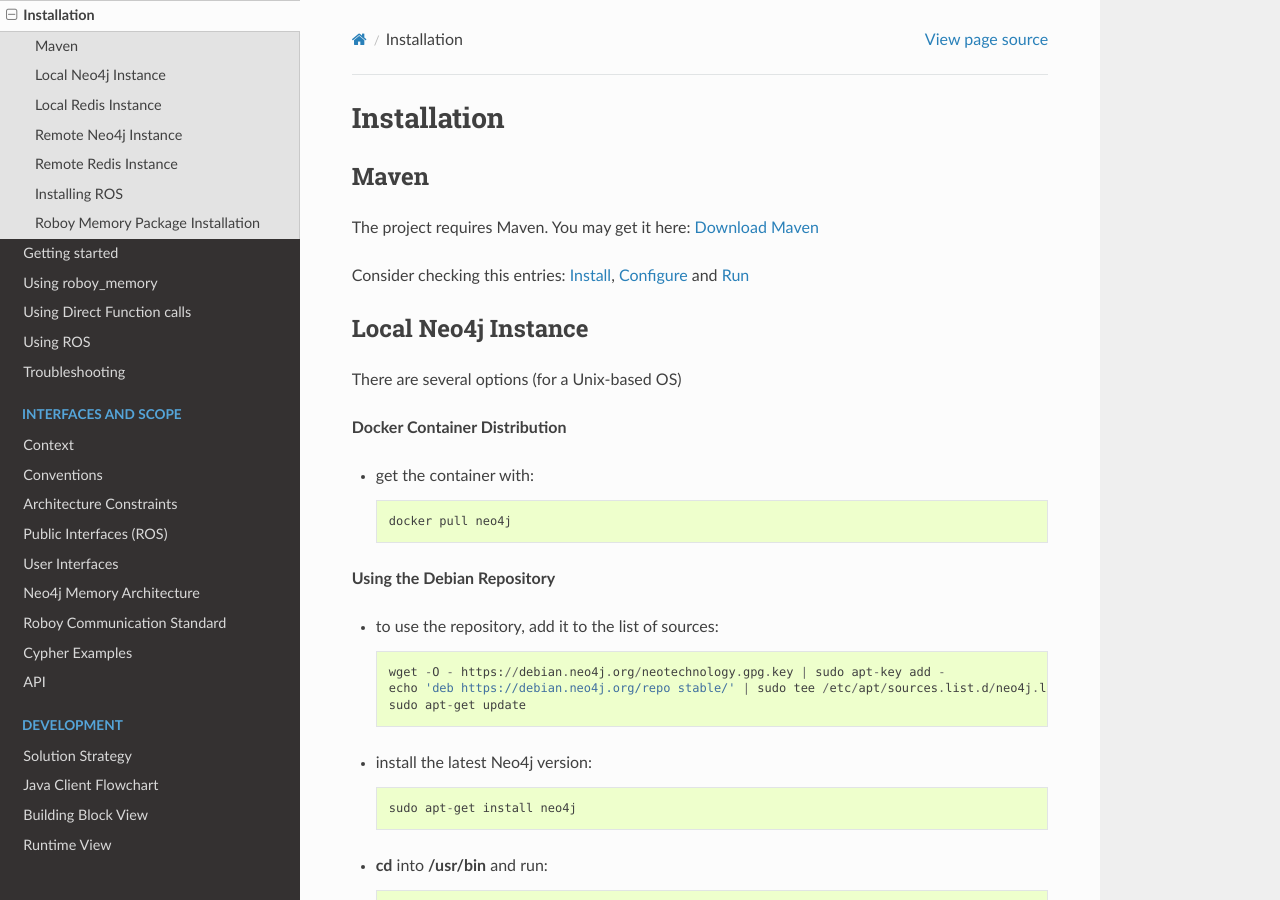
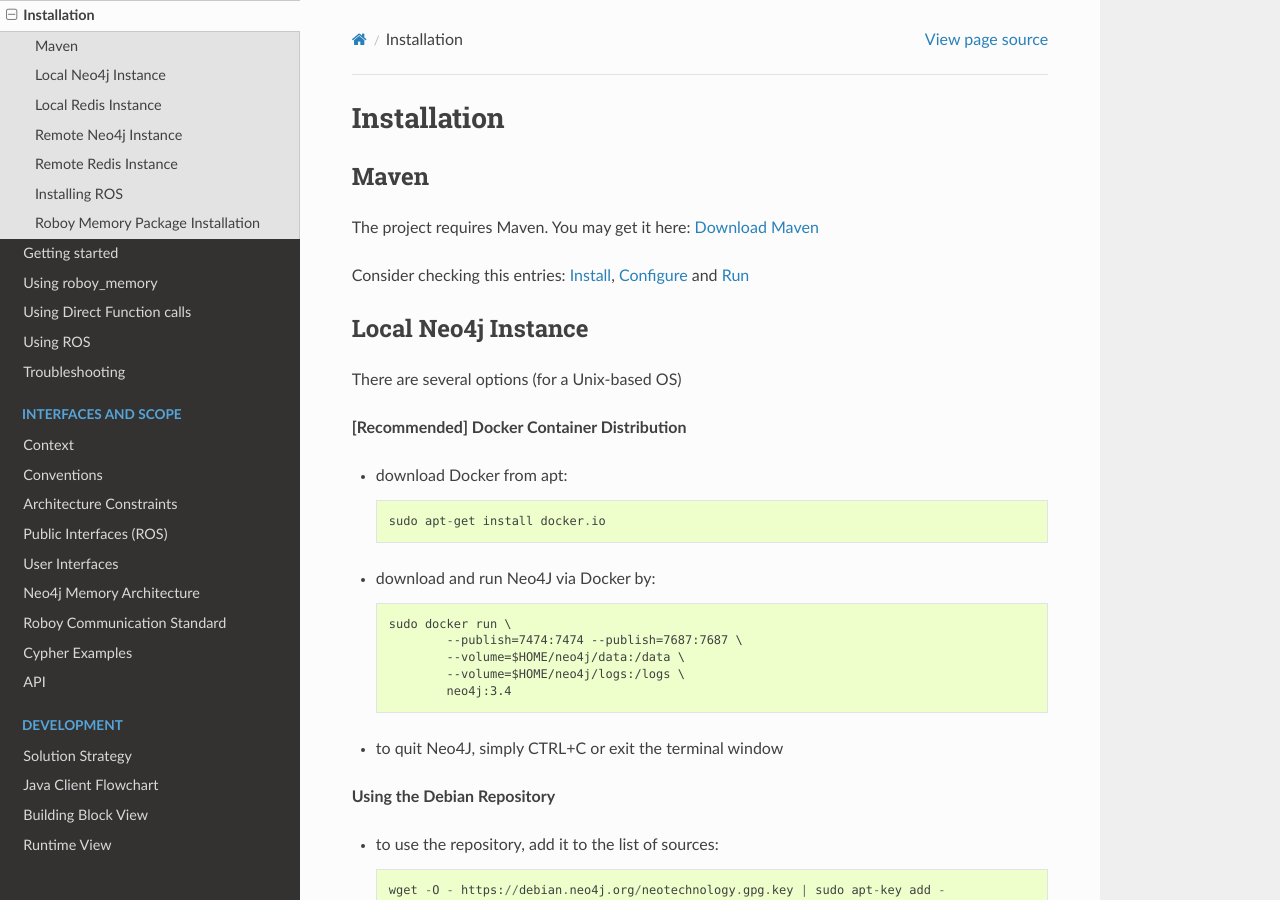
Before and after one commit to Roboy/memory, a Sphinx documentation site: the page built from docs/Usage/0_installation.rst, in a window 1280 px wide and 900 px high. Built offline with Sphinx 7.4.7 and the Read the Docs theme 2.0.0, drawn with Linux system fonts in a browser that asks for light colours.

Commit message:
[Docs] Updated some info & spell checked

```diff
--- a/docs/ScopeContext/0_system_scope_and_context.rst
+++ b/docs/ScopeContext/0_system_scope_and_context.rst
@@ -6,7 +6,7 @@
     then parsed internally.
 
 The Memory Module receives input from other Cognition module in form of JSON string containing RCS payload which is then parsed internally.
-RCS payload contains valid request, otherwise exeption would be raised and Memory Module would answer with "FAIL" and error message.
+RCS payload contains valid request, otherwise exception would be raised and Memory Module would answer with "FAIL" and error message.
 
 The main output of the Memory Module is either a single piece of data (JSON object) or set of **IDs**.
 
@@ -14,7 +14,7 @@
 
 .. _context_within_environment:
 .. figure:: images/uml_system_context.*
-  :alt: Bulding blocks overview
+  :alt: Building blocks overview
 
   UML System Context
 
--- a/docs/ScopeContext/6_roboy_protocol.rst
+++ b/docs/ScopeContext/6_roboy_protocol.rst
@@ -14,7 +14,7 @@
 
     {
         'label': 'some_label',
-        'faceVector': [float, ..., float] // Under comsideration, OPTIONAL
+        'faceVector': [float, ..., float] // Under consideration, OPTIONAL
         'properties': {
             'prop_a': 'value_a',
             'prop_b': 'value_b'
--- a/docs/Usage/0_installation.rst
+++ b/docs/Usage/0_installation.rst
@@ -15,11 +15,21 @@
 
 There are several options (for a Unix-based OS)
 
-**Docker Container Distribution**
+**[Recommended] Docker Container Distribution**
 
-- get the container with::
+- download Docker from apt::
 
-	docker pull neo4j
+	sudo apt-get install docker.io
+
+- download and run Neo4J via Docker by::
+
+	sudo docker run \
+		--publish=7474:7474 --publish=7687:7687 \
+		--volume=$HOME/neo4j/data:/data \
+		--volume=$HOME/neo4j/logs:/logs \
+		neo4j:3.4
+
+- to quit Neo4J, simply CTRL+C or exit the terminal window
 
 **Using the Debian Repository**
 
--- a/docs/development/00_solution_strategy.rst
+++ b/docs/development/00_solution_strategy.rst
@@ -11,7 +11,7 @@
 
 **Current implementation:**
 
-- Graph-based Knowledge Representation ver. 1.1 on remote server.
+- Graph-based Knowledge Representation ver. 1.1.1 on remote server.
 - Redis for face features storage on remote server.
 - Roboy Communication Standard commands pool.
 - Java client software.
```
Also changed, not shown: docs/Usage/2_initial_experience.rst (+8 -8 lines), 1 other file.
